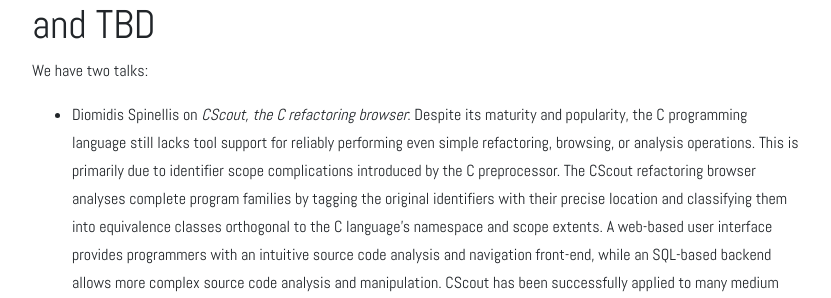
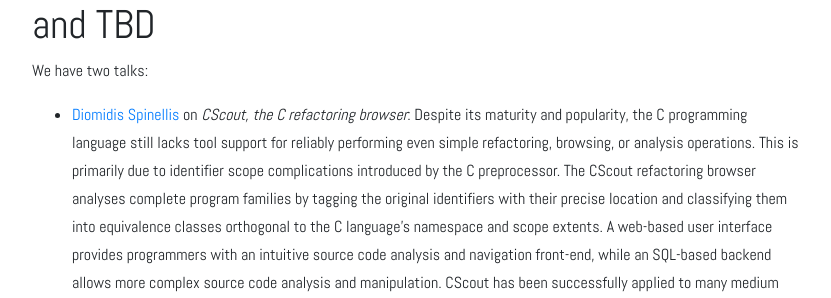
Before and after one commit to SERG-Delft/cs4300, a Jekyll site: the page built from 2021/refactoring-in-the-wild.md, in a window 1280 px wide. Shown: the part 328-626 px from the top of the page, without its empty margins (224-1055 px from the left). Built offline with Jekyll 4.4.1, drawn with Linux system fonts in a browser that asks for light colours; part of the change alters nothing that is shown.

```diff
--- a/2021/refactoring-in-the-wild.md
+++ b/2021/refactoring-in-the-wild.md
@@ -5,7 +5,7 @@ title: Refactoring in the wild, with Diomidis Spinellis and TBD
 
 We have two talks:
 
-* Diomidis Spinellis on _CScout, the C refactoring browser_: Despite its maturity and popularity,
+* [Diomidis Spinellis](https://www.linkedin.com/in/dspinellis/) on _CScout, the C refactoring browser_: Despite its maturity and popularity,
 the C programming language still
 lacks tool support for reliably performing even simple refactoring,
 browsing, or analysis operations. This is primarily due to identifier
```
